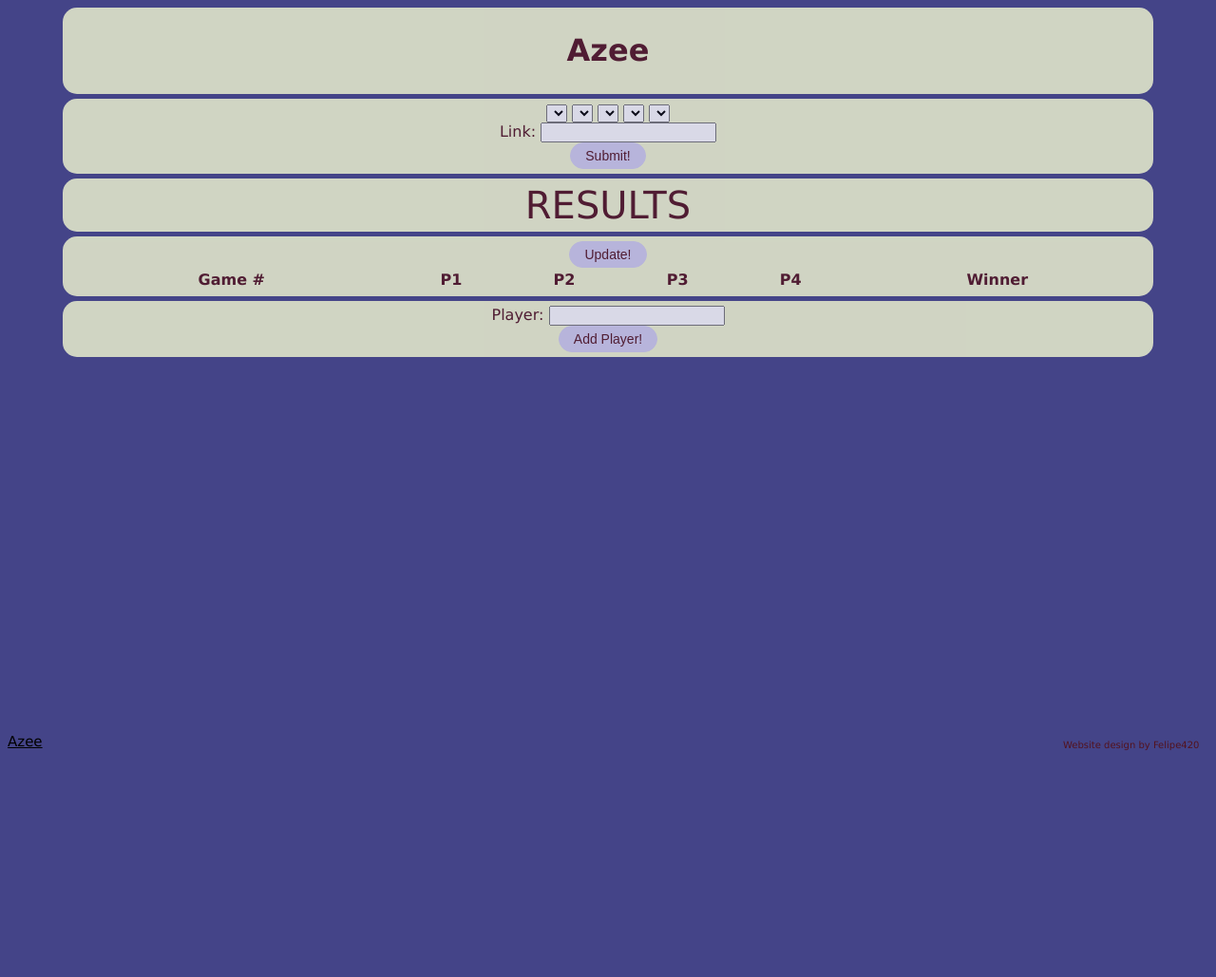
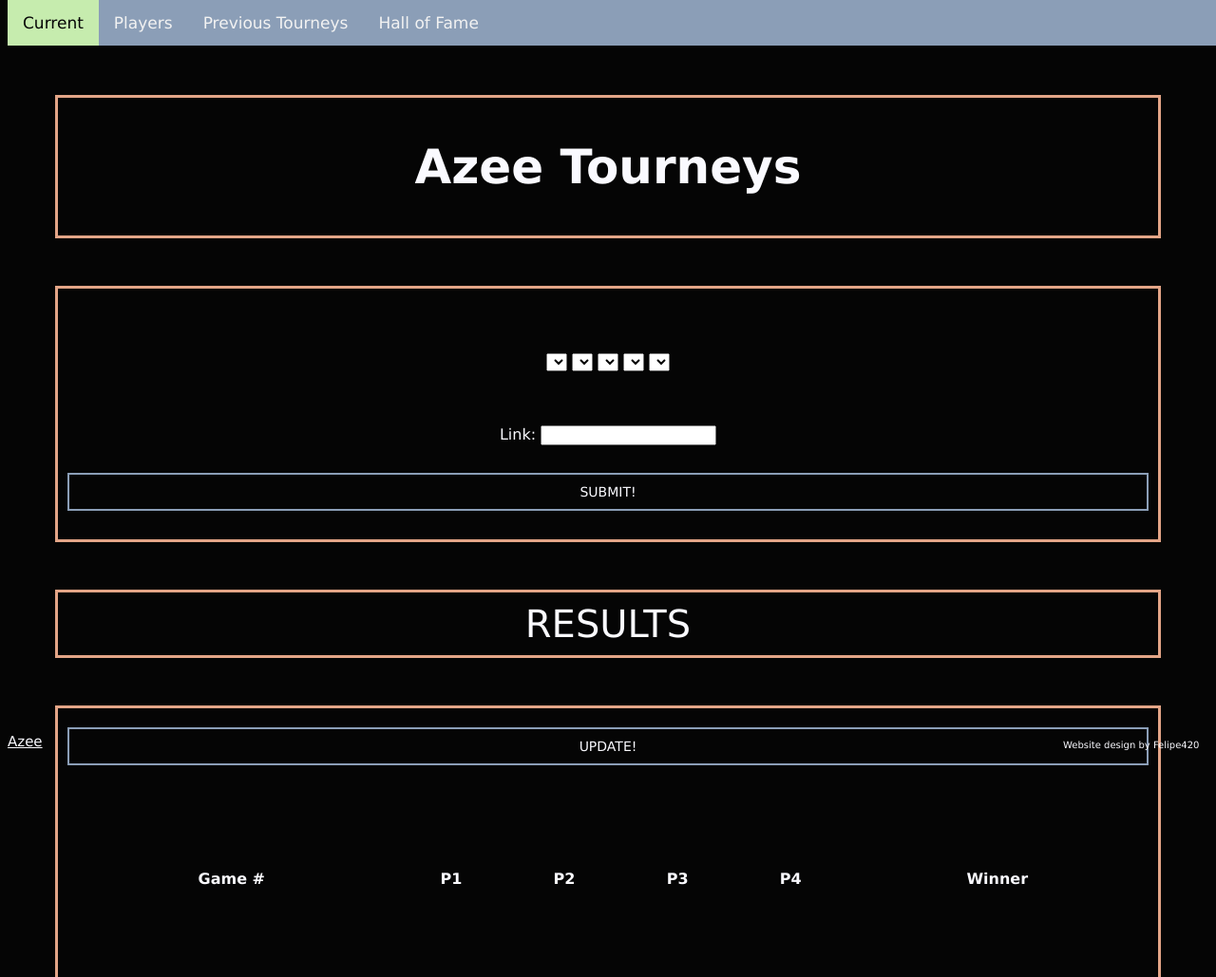
Before and after one commit to felipedoesntsleep/azee, a website: page public/index.html in a window 1280 px wide. Shown: the top 1029 px of the page at 95% size. Before the commit the page ends 800 px from the top, so only its background shows below. Drawn offline with Linux system fonts and the light colour scheme; no server answers.

Commit message:
made prettier

```diff
--- a/public/index.html
+++ b/public/index.html
@@ -39,14 +39,21 @@
       }
     </style> -->
   </head>
-  <body>
+  <div class="topnav">
+    <a class="active" href="#home">Current</a>
+    <a href="#players">Players</a>
+    <a href="#previous">Previous Tourneys</a>
+    <a href="#hall">Hall of Fame</a>
+  </div>
     <body>
       <div class="panel">
        <h1>
-         Azee
+         Azee Tourneys
        </h1>
      </div>
      <div class="panel">
+    <div style="margin:5%">
+
      <select name="p1select" id="p1">
      </select>
      <select name="p2select" id="p2">
@@ -57,10 +64,11 @@
      </select>
      <select name="winner" id="winner">
      </select>
+    </div>
      <form>
        <label for="fname">Link:</label>
        <input type="text" id="link" name="link"><br>
-     </form>
+     </form><br>
      <button id = "submit" type="button">Submit!</button>
      </div>
      <div class="panel" style="font-size: 40px;">
@@ -68,7 +76,8 @@
      </div>
      <div class="panel">
        <button id = "update" type="button">Update!</update></button>
-     <table id = "table" style="width:100%">
+       <div id="tablediv">
+     <table id = "table">
        <tr>
          <th>Game #</th>
          <th>P1</th>
@@ -77,8 +86,8 @@
          <th>P4</th>
          <th>Winner</th>
        </tr>
-
      </table>
+    </div>
      </div>
      <div class="panel">
       <form>
@@ -301,7 +310,7 @@
       </div>
 
       <div class="bottom" id="left">
-       <a href=" https://azee.mattle.online/lobby/rooms" style="color:black">Azee</a>
+       <a href=" https://azee.mattle.online/lobby/rooms" style="color:#FAFAFF">Azee</a>
      </div>
 
   <!-- </body> -->
--- a/public/main.css
+++ b/public/main.css
@@ -1,9 +1,12 @@
 :root {
-    --background: #444488;
-    --text:#53131E;
-    --accent1: #4D6A51;
-    --accent2:#D4D1F0;
-    --accent3:#F3F9D2;
+    --text: #FAFAFF;
+    --background:#050505;
+    --accent1: #C6ECAE;
+    --accent2: #8B9EB7;
+    --accent3: #E3A587;
+    /* --accent1:#A07178; */
+    /* --accent3: #F7ECE1; */
+    /* --accent1:#776274; */
   }
 
 html {
@@ -21,16 +24,18 @@ html {
   color: var(--text);  font-family: Verdana, sans-serif;}
 
   body {
-    height:95%;
+    height:100%;
+    margin-top:100px;
   }
 
-  h1 {text-align: center;}
+  h1 {text-align: center;
+      font-size:50px;}
   p {text-align: center;}
   div {text-align: center;
     margin-bottom: 10px;}
 
 
-button:hover {
+/* button:hover {
   background-color: var(--accent1);
   color: var(--accent3);
 }
@@ -46,7 +51,7 @@ button {
 	text-decoration:none;
   background-color: var(--accent2);
   color: var(--text);
-}
+} */
 
 
 /* button:focus{
@@ -61,13 +66,16 @@ button {
 .panel{
   /* background-image: linear-gradient(to right, rgba(255,0,0,0), rgba(rgb(212, 180, 131),1)); */
   /* background-image:radial-gradient(var(--accent3), rgba(255,0,0,0)); */
-  background-color: var(--accent3);
-  border-radius:15px;
-  opacity:0.8;
+  background-color: var(--background);
+  border:3px solid var(--accent3);
+  opacity:1;
   width : 90%;
+  height:100%;
   margin: auto;
-  margin-bottom: 5px;
-  padding: 5px 5px 5px 5px;
+  margin-bottom: 50px;
+  padding: 10px 10px 10px 10px;
+  align-items:center;
+  overflow:scroll;
 }
 
 /* #label{
@@ -100,3 +108,104 @@ text.shadow {
   font-size:15px;
   width:109px;
 }
+
+.topnav {
+  position: fixed;
+  top:0;
+  width: 100%;
+  margin-bottom:100px;
+  background-color: var(--accent2);
+  overflow: hidden;
+  z-index:999;
+}
+
+/* Style the links inside the navigation bar */
+.topnav a {
+  float: left;
+  color: #f2f2f2;
+  text-align: center;
+  padding: 14px 16px;
+  text-decoration: none;
+  font-size: 17px;
+}
+.topnav a:link {
+  color: #f2f2f2;
+}
+
+.topnav a:visited {
+  color: #f2f2f2;
+}
+
+/* Change the color of links on hover */
+.topnav a:hover {
+  background-color: var(--accent3);
+  color: var(--text);
+}
+
+/* Add a color to the active/current link */
+.topnav a.active {
+  background-color: var(--accent1);
+  color: var(--background);
+}
+
+button{
+  /* position: center;
+  display: center; */
+  background: var(--background);
+  color: var(--text);
+  font-size: 14px;
+  font-family: Verdana, sans-serif;
+  text-decoration: none;
+  margin-top: 30px;
+  border: 2px solid var(--accent2);
+  padding: 10px 10px;
+  text-transform: uppercase;
+  overflow: hidden;
+  transition: 1s all ease;
+  transform: translate(0%,-50%);
+  width:100%;
+}
+button::before{
+  background: var(--accent2);
+  content: "";
+  position: absolute;
+  top: 50%;
+  left: 50%;
+  transform: translate(-50%,-50%);
+  z-index: -1;
+  transition: all 0.6s ease;
+}
+
+
+button::before{
+  width: 0%;
+  height: 100%;
+}
+
+button:hover::before{
+  width: 100%;
+}
+
+a:link {
+  color: var(--accent3);
+}
+
+/* visited link */
+a:visited {
+  color: var(--accent1);
+}
+
+#tablediv{
+  overflow:scroll;
+  height:400px;
+  width:100%;
+  /* background-color: blue; */
+}
+
+#table{
+  overflow:scroll;
+  height:50%;
+  width:100%;
+  /* background-color: blue; */
+  overflow:scroll;
+}
```
Also changed, not shown: 1 other file.
